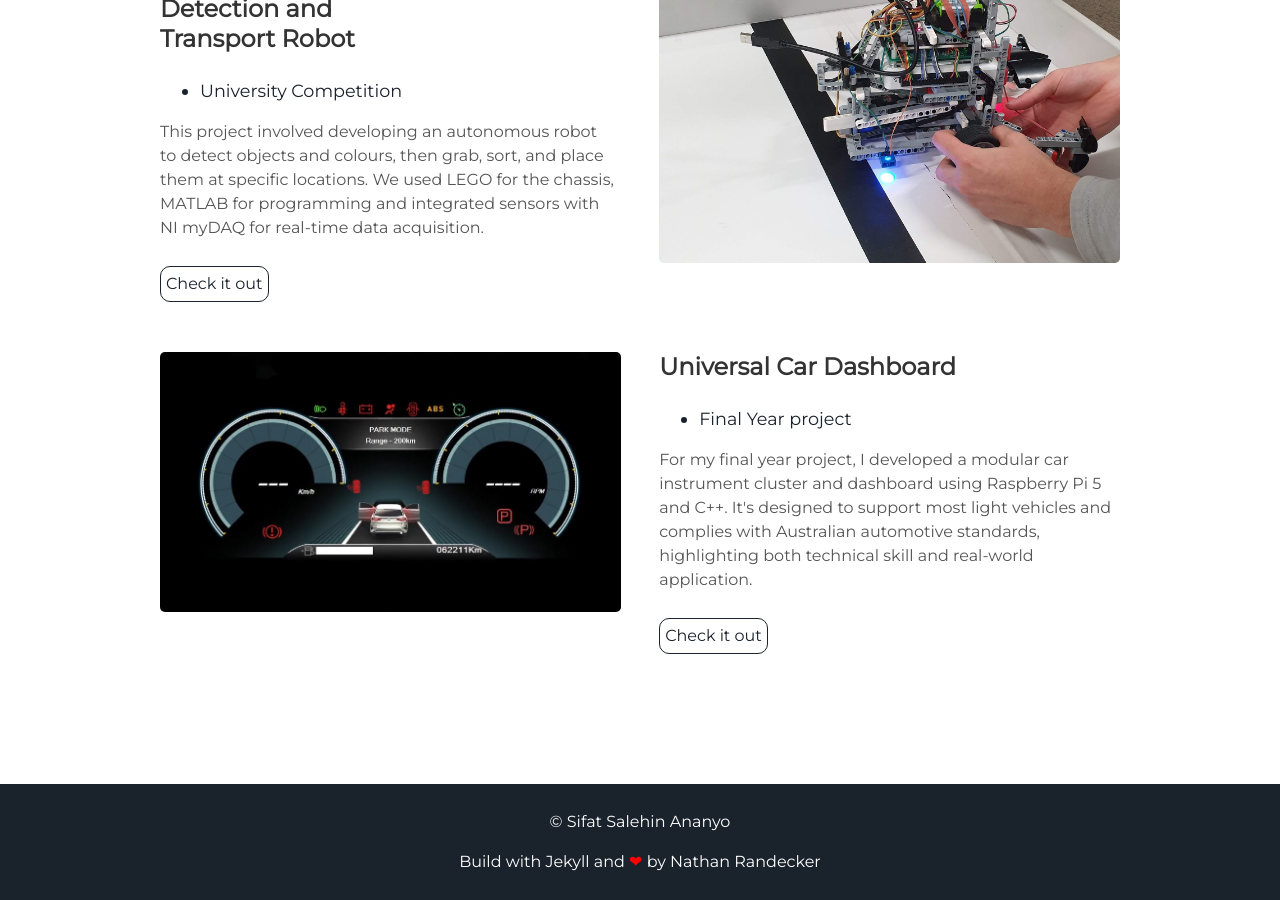
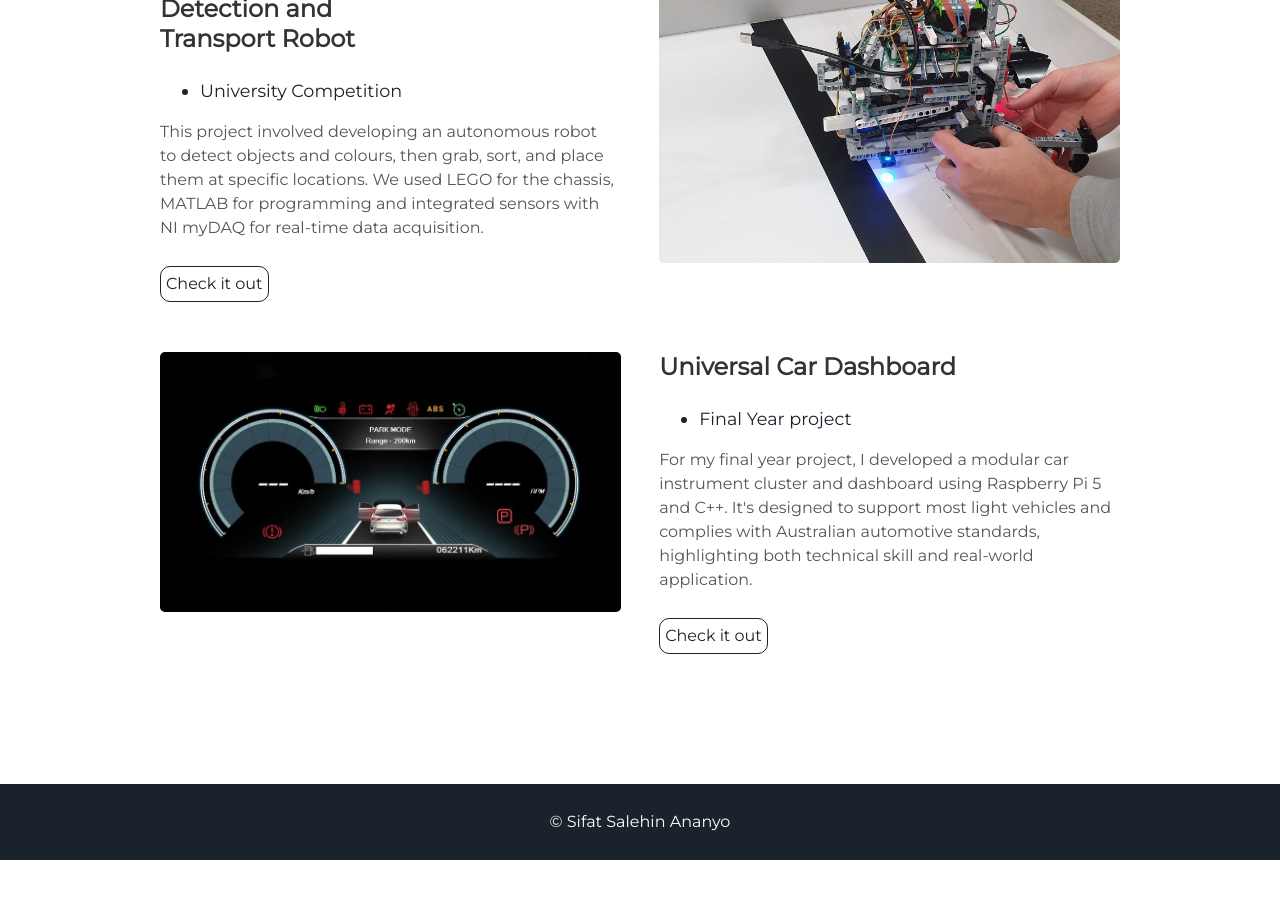
Before and after one commit to git-REX/git-rex.github.io, a Jekyll site: the page built from index.html, in a window 1280 px wide and 900 px high, scrolled down 1903 px. Built offline with Jekyll 4.4.1, drawn with Linux system fonts in a browser that asks for light colours; after the commit the page ends 2763 px from its top, so only the background shows below that.

Commit message:
Changed footer, removed dev name

```diff
--- a/_includes/footer.html
+++ b/_includes/footer.html
@@ -1,6 +1,6 @@
 <footer class="footer">
     <p>&copy; {{site.username}}</p>
-    <p>Build with Jekyll and <span class="love">❤</span> by <a href="https://github.com/nrandecker">Nathan Randecker</a></p>
+<!---    <p>Build with Jekyll and <span class="love">❤</span> by <a href="https://github.com/nrandecker">Nathan Randecker</a></p> -->
 </footer>
 <script src="//cdn.jsdelivr.net/particles.js/2.0.0/particles.min.js"></script>
 <script src="{{ "/assets/js/sweet-scroll.min.js" | prepend: site.baseurl }}"></script>
```
